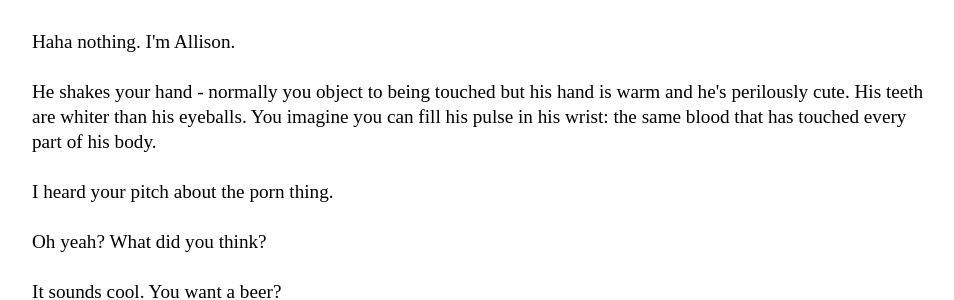
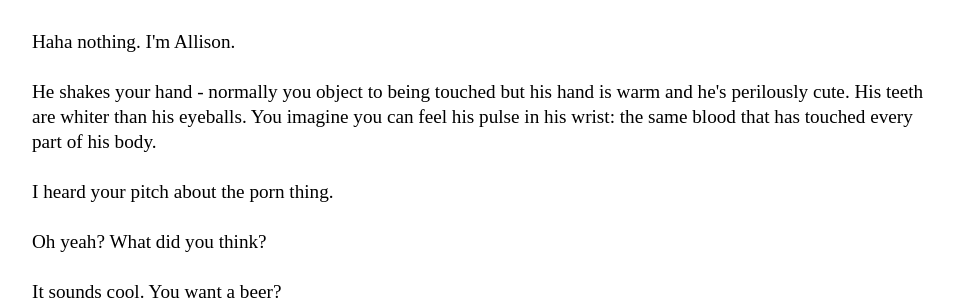
Before and after one commit to Pinelife/pinelife.github.io, a Jekyll site: the page built from Hellhole/Room6.html, in a window 1280 px wide and 900 px high, scrolled down 731 px. Shown: the part 179-479 px from the top of the window, without its empty margins (160-1114 px from the left). Built offline with Jekyll 4.4.1, drawn with Linux system fonts in a browser that asks for light colours; some of the changed text lies outside the part shown.

Commit message:
Update Room6.html

```diff
--- a/Hellhole/Room6.html
+++ b/Hellhole/Room6.html
@@ -38,7 +38,7 @@ title: Pinelife
   Haha nothing. I'm Allison.<br/>
   <br/>
   He shakes your hand - normally you object to being touched but his hand is warm and he's perilously cute. His teeth are whiter than his eyeballs.
-  You imagine you can fill his pulse in his wrist: the same blood that has touched every part of his body.<br/>
+  You imagine you can feel his pulse in his wrist: the same blood that has touched every part of his body.<br/>
   <br/>
   I heard your pitch about the porn thing.<br/>
   <br/>
@@ -95,8 +95,7 @@ title: Pinelife
   Okay.<br/>
   <br/>
 </p>
-  <hr/>
-<p>
+ <p>
 Smash cut to: Chen Li spooning you in bed. He still has his jeans on but he dropped his belt, wallet, 3 lighters, half a pack of
   Dunhill Blues and $12.30 in change on your bedroom floor. You can feel the pulse in his dick.<br/>
   <br/>
```
Also changed, not shown: other parts of Hellhole/Room6.html (+1 -1 lines).
